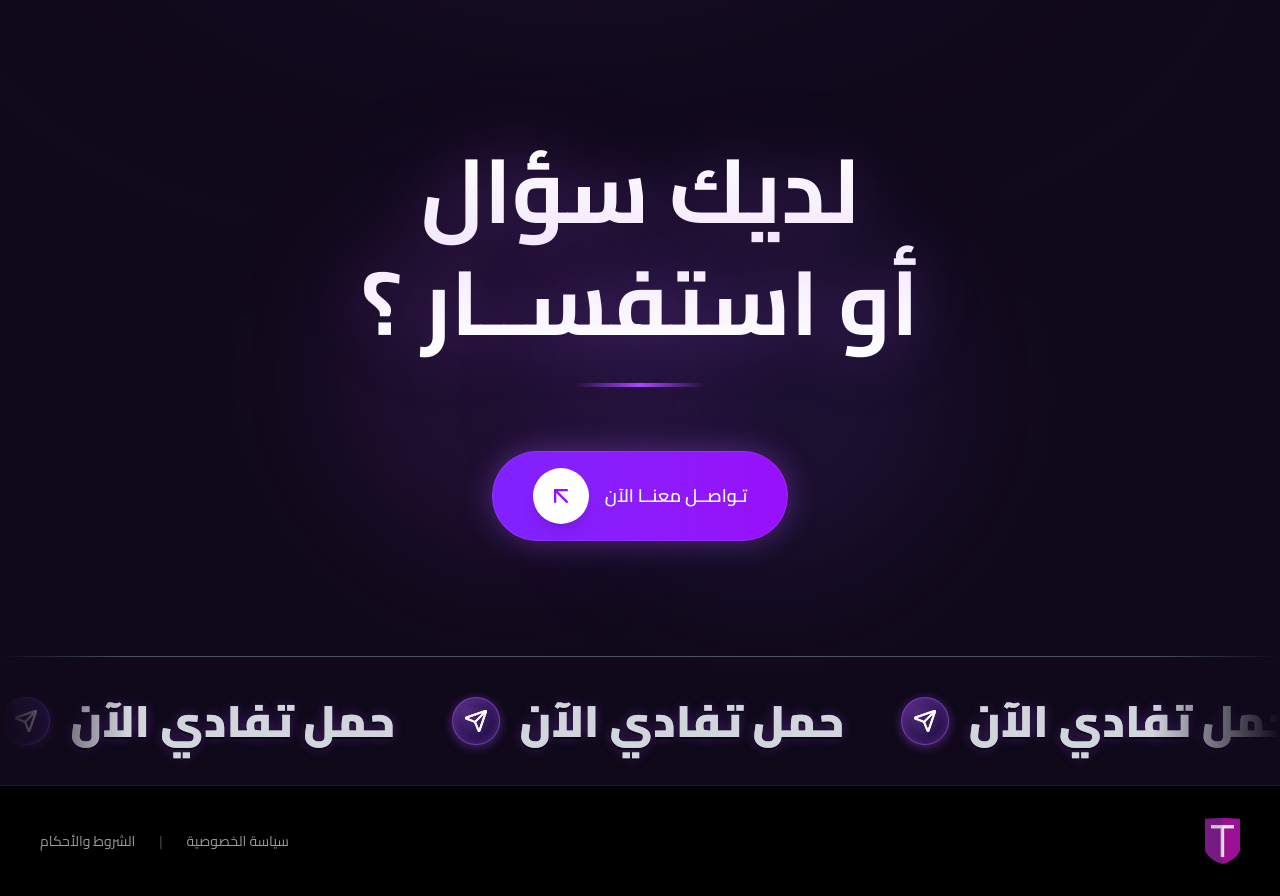
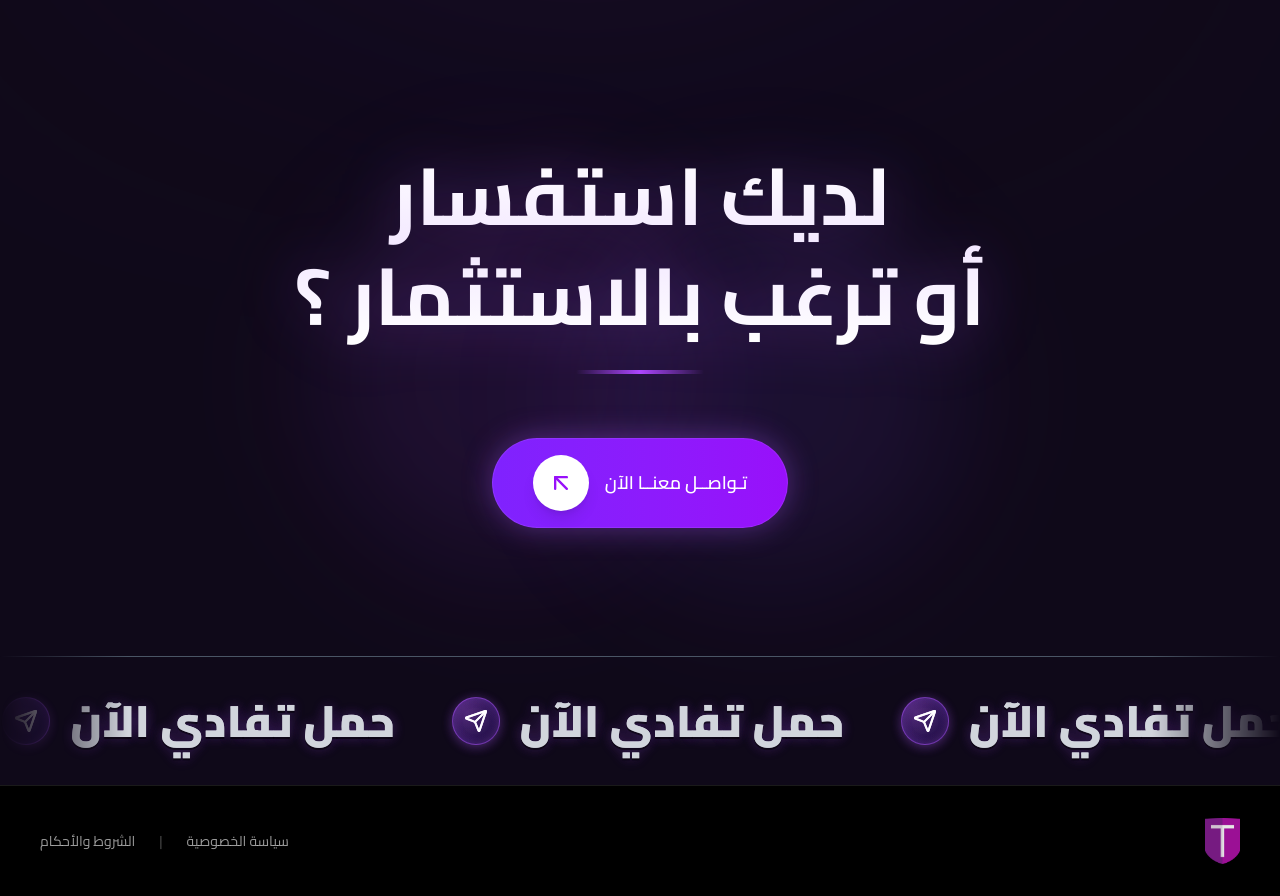
Before and after one commit to amineelakkermi/tafadi, a Next.js app: page / in a window 1280 px wide. Shown: the part 4640-5536 px from the top of the page. Built offline with nearby package versions, Linux system fonts and the light colour scheme; a web font is replaced by a local one.

Commit message:
mise a jour

```diff
--- a/components/Contact.tsx
+++ b/components/Contact.tsx
@@ -21,11 +21,11 @@ const Contact = () => {
 
     {/* Title with gradient and glow effect */}
     <div className="relative text-center z-10">
-      <h1 className={`text-[40px] sm:text-[50px] lg:text-[90px] font-cairo font-bold leading-tight
+      <h1 className={`text-[30px] sm:text-[40px] lg:text-[80px] font-cairo font-bold leading-tight
         text-transparent bg-clip-text bg-gradient-to-b from-white via-purple-100 to-white
         drop-shadow-[0_0_30px_rgba(168,85,247,0.3)]
       `}>
-        لديك سؤال <br /> أو استفســار ؟
+        لديك استفسار <br /> أو ترغب بالاستثمار ؟
       </h1>
       {/* Decorative line under title */}
       <div className="mt-6 mx-auto w-32 h-1 bg-gradient-to-r from-transparent via-purple-500 to-transparent rounded-full" />
```
